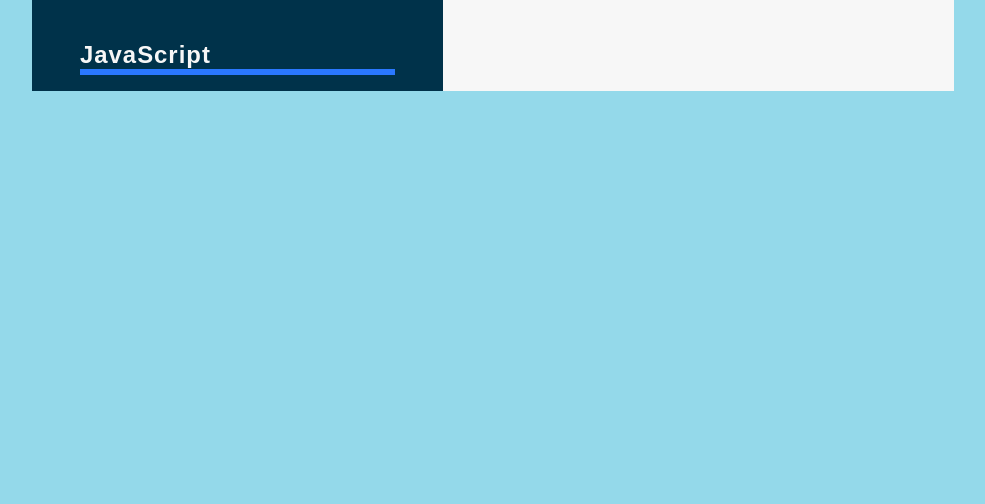
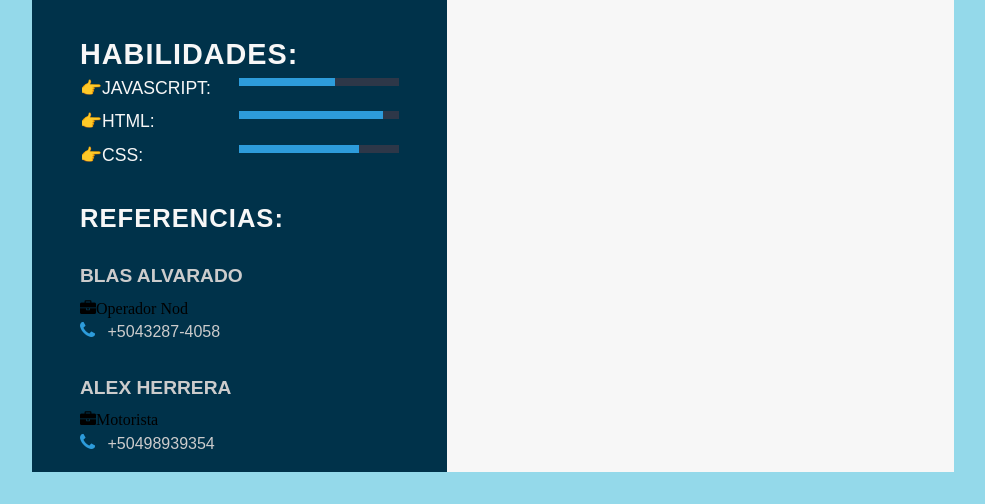
Before and after one commit to McArthur10a/cvArthur, a plain HTML site: page index.html in a window 1280 px wide. Shown: the part 986-1490 px from the top of the page, without its empty margins (96-1081 px from the left). Before the commit the page ends 1109 px from the top, so only its background shows below. Drawn offline with Linux system fonts and the light colour scheme.

Commit message:
Agregue-referencia-estilocss

```diff
--- a/index.html
+++ b/index.html
@@ -22,7 +22,7 @@
                     <p class="carrera">Full-Stack Development</p>
                 </div>
                 <div class="contacto-info">
-                    <h3 class="tipri">Informació del Contacto</h3>
+                    <h3 class="info-cont">Información del Contacto</h3>
                     <ul>
                         <li>
                             <i class="fa fa-phone"></i>
@@ -54,10 +54,43 @@
                     <h3 class="titupri">Habilidades:</h3>
                     <ul>
                         <li>
-                            <h5 class="skill1">JavaScript</h5>
-                            <div class="progress">
+                            <p class="skill1">👉JavaScript:</p>
+                            <div class="progress-bar">
                                 <div class="progress js-progress"></div>
                             </div>
+                        </li>
+                        <li>
+                            <p class="skill2">👉HTML:</p>
+                            <div class="progress-bar">
+                                <div class="progress html-progress"></div>
+                            </div>
+                        </li>
+                        <li>
+                            <p class="skill3">👉Css:</p>
+                            <div class="progress-bar">
+                                <div class="progress css-progress"></div>
+                            </div>
+                        </li>
+                    </ul>
+                </div>
+                <div class="referencia">
+                    <h3 class="refer">Referencias:</h3>
+                    <h2 class="sub-titulo">Blas Alvarado</h2>
+                    <p class="oficio"></p><i class="fa fa-briefcase" aria-hidden="true">Operador Nod</i></p>
+                    <ul>
+                        <li>
+                            <i class="fa fa-phone"></i>
+                            +5043287-4058
+                        </li>
+                    </ul>
+                </div>
+                <div class="referencia">
+                    <h2 class="sub-titulo">Alex Herrera</h2>
+                    <p class="oficio"></p><i class="fa fa-briefcase" aria-hidden="true">Motorista</i></p>
+                    <ul>
+                        <li>
+                            <i class="fa fa-phone"></i>
+                            +50498939354
                         </li>
                     </ul>
                 </div>
--- a/styles.css
+++ b/styles.css
@@ -42,7 +42,7 @@
 .perfil img {
   width: 100%;
   border-radius: 50%;
-  border: 8px solid #002333;
+  border: 1px solid #002333;
 }
 
 .nombre {
@@ -62,12 +62,12 @@
   padding-bottom: 1rem;
 }
 
-.tipri {
-  font-size: 1.8rem;
+.info-cont {
+  font-size: 1.6rem;
   text-transform: uppercase;
   letter-spacing: 1px;
   color: #f7f7f7;
-  padding-top: 3rem;
+  padding-top: 2rem;
 }
 
 .contacto-info {
@@ -87,33 +87,137 @@
 
 .contacto-info ul li i {
   padding-right: 1rem;
-  font-size: 1.1rem;
+  font-size: 1.5rem;
   color: #22aed1;
 }
 
+.skill ul {
+  padding-top: 2rem;
+}
+
 .skills ul li {
+  display: grid;
+  grid-template-columns: repeat(2, 1fr);
+  padding: 0.4rem 0;
+}
+
+.titupri {
   font-size: 1.8rem;
-  text-transform: none;
+  text-transform: uppercase;
   letter-spacing: 1px;
   color: #f7f7f7;
   padding-top: 3rem;
 }
+.skill1 {
+  text-transform: uppercase;
+  color: #f7f7f7;
+  font-size: 1.1rem;
+  padding-right: 1rem;
+}
+
+.skill2 {
+  text-transform: uppercase;
+  color: #f7f7f7;
+  font-size: 1.1rem;
+}
+
+.skill3 {
+  text-transform: uppercase;
+  color: #f7f7f7;
+  font-size: 1.1rem;
+}
+
+.progress-bar {
+  width: 100%;
+  height: 0.5rem;
+  background-color: #2d3748;
+  position: relative;
+}
 
 .progress {
-  width: 100%;
-  height: .4rem;
-  background-color: #2a78ff;
-  position: relative;
-}
-.skill1 {
-  height: 100%;s
+  height: 100%;
+  position: absolute;
+  left: 0;
+  background-color: #2d9cdb;
 }
 
-.js-progress
-{
-    width:70%;
+.js-progress {
+  width: 60%;
+}
 
+.html-progress {
+  width: 90%;
+}
 
+.css-progress {
+  width: 75%;
+}
 
+.skills {
+  text-transform: uppercase;
+  color: #f7f7f7;
+  font-size: 1rem;
+}
 
+.refer {
+  font-size: 1.6rem;
+  text-transform: uppercase;
+  letter-spacing: 1px;
+  color: #f7f7f7;
+  padding-top: 2rem;
 }
+
+.refer ul {
+  padding-top: 2rem;
+}
+
+.refer li {
+  color: #ccc;
+  padding: 0.2rem 0;
+}
+
+.refer li i {
+  padding-right: 0.5rem;
+  font-size: 1.2rem;
+  color: #2d9cdb;
+}
+
+.sub-titulo {
+  color: #ccc;
+  padding-top: 2rem;
+  font-size: 1.2rem;
+  text-transform: uppercase;
+}
+
+.oficio {
+  color: #ccc;
+  padding: 0.4rem 0;
+}
+
+.oficio li {
+  color: #ccc;
+  padding: 0.2rem 0;
+}
+
+.oficio li i {
+  padding-right: 0.5rem;
+  font-size: 1.2rem;
+  color: #2d9cdb;
+}
+
+.oficio li i p {
+  padding-right: 0.5rem;
+  font-size: 1.2rem;
+  color: #2d9cdb;
+}
+
+.referencia li {
+  color: #ccc;
+  padding: 0.2rem 0;
+}
+
+.referencia li i {
+  padding-right: 0.5rem;
+  font-size: 1.2rem;
+  color: #2d9cdb;
+}
```
